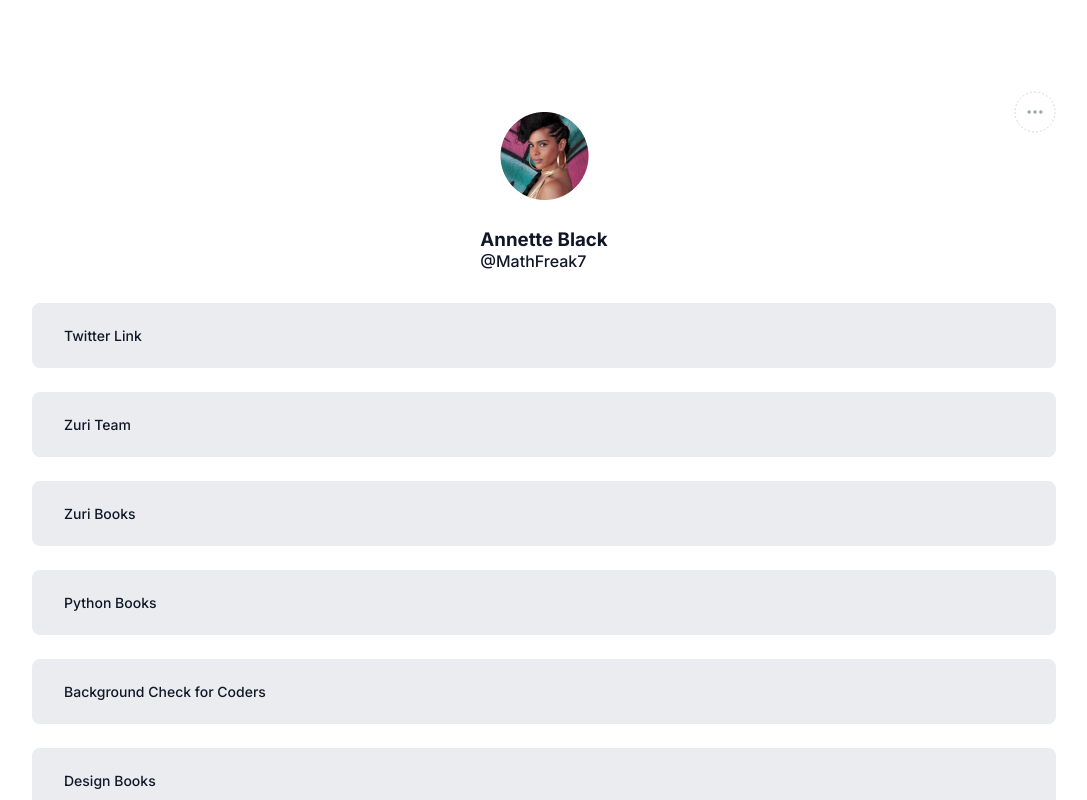
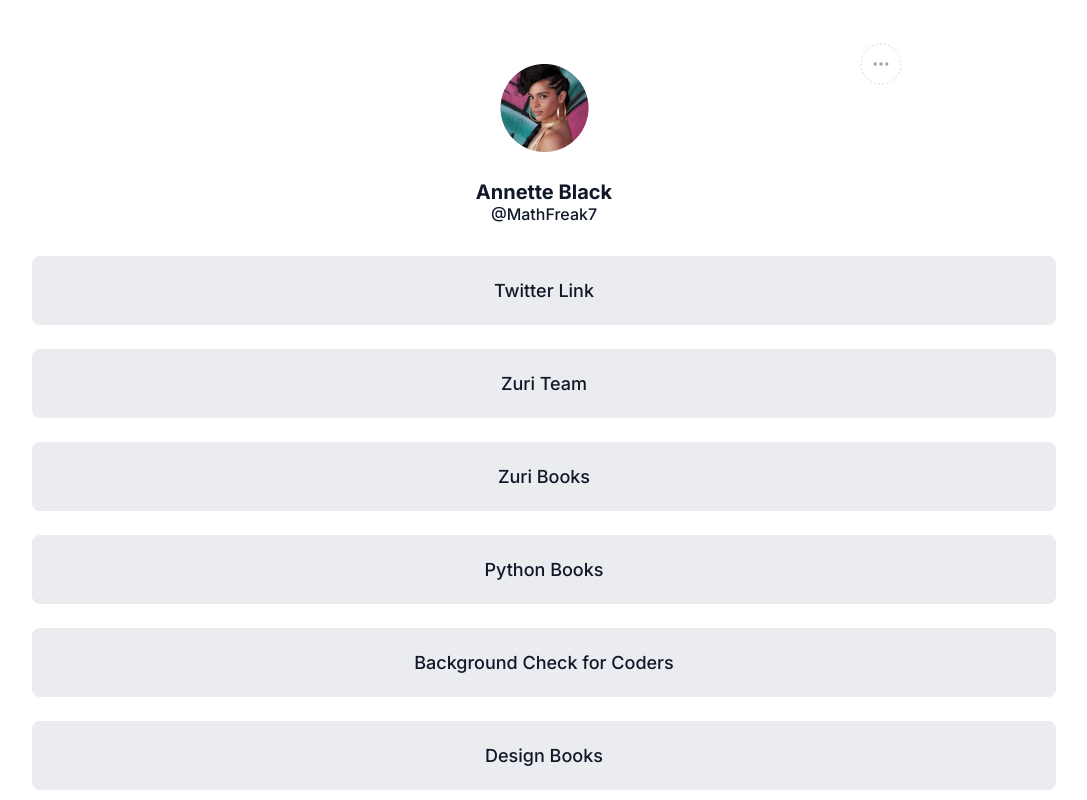
Before and after one commit to LazyCoder4542/HNG, a React (Create React App) app in the folder react-app/: page / in a window 1280 px wide. Shown: the top 800 px of the page, without its empty margins (96-1183 px from the left). Built offline with nearby package versions, Linux system fonts and the light colour scheme.

Commit message:
home page responsive

```diff
--- a/react-app/src/App.css
+++ b/react-app/src/App.css
@@ -1 +1 @@
-*{padding:0;margin:0;box-sizing:border-box}:root{--page-padding: 0}body{padding:var(--page-padding);background-color:#fff;font-family:"Inter";font-weight:400;color:#101828;min-height:100vh}#root{display:flex;flex-direction:column;min-height:100vh;justify-content:space-between}#root>.container{margin:auto 0}.btn{line-height:1.5rem;font-size:1rem;display:inline-flex;align-items:center;justify-content:center;gap:.75rem;padding:.75rem 2.25rem;font-weight:600;border-radius:.5rem}.btn.btn-primary{color:#fff;background-color:#6938ef}.btn.btn-secondary{color:#344054;border:1.67px solid #d0d5dd}a{all:unset;color:inherit;cursor:pointer}*:has(>svg){display:inline-flex;align-items:center}@media screen and (min-width: 1024px){:root{--page-padding: 3rem 7rem}}
+*{padding:0;margin:0;box-sizing:border-box}:root{--page-padding: 0}body{padding:var(--page-padding);background-color:#fff;font-family:"Inter";font-weight:400;color:#101828;min-height:100vh}#root{display:flex;flex-direction:column;min-height:100vh;justify-content:space-between}#root>.container{margin:auto 0}h3{font-size:1.125rem;font-weight:700}.btn{line-height:1.5rem;font-size:1rem;display:inline-flex;align-items:center;justify-content:center;gap:.75rem;padding:.75rem 2.25rem;font-weight:600;border-radius:.5rem}.btn.btn-primary{color:#fff;background-color:#6938ef}.btn.btn-secondary{color:#344054;border:1.67px solid #d0d5dd}a{all:unset;color:inherit;cursor:pointer}*:has(>svg){display:inline-flex;align-items:center}@media screen and (min-width: 1024px){:root{--page-padding: 0 7rem 3rem}h3{font-size:1.25rem}}
--- a/react-app/src/App.sass
+++ b/react-app/src/App.sass
@@ -19,6 +19,9 @@ body
     justify-content: space-between
     &>.container
         margin: auto 0
+h3
+    font-size: 1.125rem
+    font-weight: 700
 .btn
     @include variables.button
     &.btn-primary
@@ -34,4 +37,6 @@ a
     align-items: center
 @media screen and ( min-width: 1024px )
     :root
-        --page-padding: 3rem 7rem
+        --page-padding: 0 7rem 3rem
+    h3
+        font-size: 1.25rem
--- a/react-app/src/components/molecules/Footer.css
+++ b/react-app/src/components/molecules/Footer.css
@@ -1 +1 @@
-#site-footer{padding:2rem 1rem}#site-footer .container{border-top:1px solid #eaecf0;padding-top:2.375rem;display:flex;gap:1rem;flex-direction:column}#site-footer .container span:nth-child(2){color:#667085}#site-footer .container span:nth-child(3) svg{height:2rem;width:auto}@media screen and (min-width: 768px){#site-footer .container{justify-content:space-between;flex-direction:row;align-items:center}span:nth-child(2){width:100%;text-align:center}}
+#site-footer{padding:2rem 1rem}#site-footer .container{border-top:1px solid #eaecf0;padding-top:2.375rem;display:flex;gap:1rem;flex-direction:column}#site-footer .container span:nth-child(2){color:#667085;font-size:.875rem}#site-footer .container span:nth-child(3) svg{height:2rem;width:auto}@media screen and (min-width: 768px){#site-footer .container{justify-content:space-between;flex-direction:row;align-items:center}#site-footer .container span:nth-child(2){width:100%;text-align:center}}@media screen and (min-width: 1024px){#site-footer .container span:nth-child(2){font-size:1rem}}
--- a/react-app/src/components/pages/404.css
+++ b/react-app/src/components/pages/404.css
@@ -1 +1 @@
-main,section{display:flex;flex-direction:column}main{height:100%;font-size:1rem;font-weight:500;padding:4rem 1rem;text-align:left;margin-bottom:auto;justify-content:center}section#error{gap:1rem}section#error header{width:100%;font-weight:600}section#error header small{color:#5925dc;font-size:inherit}section#error header h1{font-size:2.25rem}section#error p{color:#475467}section#error .buttons{margin-top:2rem;width:100%;display:flex;flex-direction:column;gap:.75rem}
+main,section{display:flex;flex-direction:column}main{height:100%;font-size:1rem;font-weight:500;padding:4rem 1rem;margin-bottom:auto;justify-content:center}section#error{gap:1rem}section#error header{width:100%;font-weight:600}section#error header small{color:#5925dc;font-size:inherit}section#error header h1{font-size:2.25rem}section#error p{color:#475467}section#error .buttons{margin-top:2rem;width:100%;display:flex;flex-direction:column;gap:.75rem}
--- a/react-app/src/components/pages/404.sass
+++ b/react-app/src/components/pages/404.sass
@@ -7,7 +7,6 @@ main
     font-size: 1rem
     font-weight: 500
     padding: 4rem 1rem
-    text-align: left
     margin-bottom: auto
     justify-content: center
 
--- a/react-app/src/components/pages/Home.css
+++ b/react-app/src/components/pages/Home.css
@@ -1 +1 @@
-main,section,section#links,section#links>.links{display:flex;flex-direction:column}main{font-weight:500;padding:4rem 1rem 0;gap:2rem;text-align:center}section{align-items:center}section#profile,section#links,section#links>.links{gap:1.5rem}section#profile{position:relative}section#profile .action_button{display:inline-flex;cursor:pointer;position:absolute;top:0;right:0;transform:translateY(-50%)}section#profile .action_button:focus{outline:none;border:none}section#profile .action_button:focus::after{position:absolute;content:"";top:0;right:0;border-radius:50%;width:100%;height:100%;transform:scale(1.2);z-index:-1;background-color:#eaecf0}section#links{font-size:14px}section#links .links{width:100%}section#links .links a{padding:1.5rem 2rem;background-color:#eaecf0;border-radius:.5rem;-webkit-tap-highlight-color:#d0d5dd}section#links .links a:focus{border:1px solid #98a2b3}section#links .socials{display:flex;padding:1.5rem 0;gap:1.5rem;justify-content:center}@media screen and (min-width: 1024px){section#links{font-size:14px}section#links .links{width:100%}section#links .links a:hover{background-color:#d0d5dd}section#profile .action_button:hover rect:nth-child(1){fill:#d0d5dd}section#profile .action_button:hover path{stroke:#667085}}
+main,section,section#links,section#links>.links{display:flex;flex-direction:column}main{font-weight:500;padding:4rem 1rem 0;gap:2rem}section{align-items:center}section#profile,section#links,section#links>.links{gap:1.5rem}section#profile{text-align:center;position:relative}section#profile .action_button{display:inline-flex;cursor:pointer;position:absolute;top:0;right:0;transform:translateY(-50%)}section#profile .action_button:focus{outline:none;border:none}section#profile .action_button:focus::after{position:absolute;content:"";top:0;right:0;border-radius:50%;width:100%;height:100%;transform:scale(1.2);z-index:-1;background-color:#eaecf0}section#links{font-size:14px}section#links .links{width:100%}section#links .links a{padding:1.5rem 2rem;background-color:#eaecf0;border-radius:.5rem;-webkit-tap-highlight-color:#d0d5dd}section#links .links a:focus{border:1px solid #98a2b3}section#links .socials{display:flex;padding:1.5rem 0;gap:1.5rem;justify-content:center}@media screen and (min-width: 1024px){section#links{font-size:1.125rem;font-weight:500}section#links .links{width:100%;text-align:center}section#links .links a:hover{background-color:#d0d5dd}section#profile .action_button{right:15%}section#profile .action_button:hover rect:nth-child(1){fill:#d0d5dd}section#profile .action_button:hover path{stroke:#667085}}
--- a/react-app/src/components/pages/Home.sass
+++ b/react-app/src/components/pages/Home.sass
@@ -6,12 +6,12 @@ main
     font-weight: 500
     padding: 4rem 1rem 0
     gap: 2rem
-    text-align: center
 section
     align-items: center
 section#profile, section#links, section#links>.links
     gap: 1.5rem
 section#profile
+    text-align: center
     position: relative
     .action_button
         display: inline-flex
@@ -53,14 +53,17 @@ section#links
 
 @media screen and ( min-width: 1024px )
     section#links
-        font-size: 14px
+        font-size: 1.125rem
+        font-weight: 500
         .links
             width: 100%
+            text-align: center
             a
                 &:hover
                     background-color: variables.$clr-gray-300
     section#profile
         .action_button
+            right: 15%
             &:hover
                 rect:nth-child(1)
                     fill: variables.$clr-gray-300
```
Also changed, not shown: react-app/src/components/molecules/Footer.sass (+9 -3 lines).
